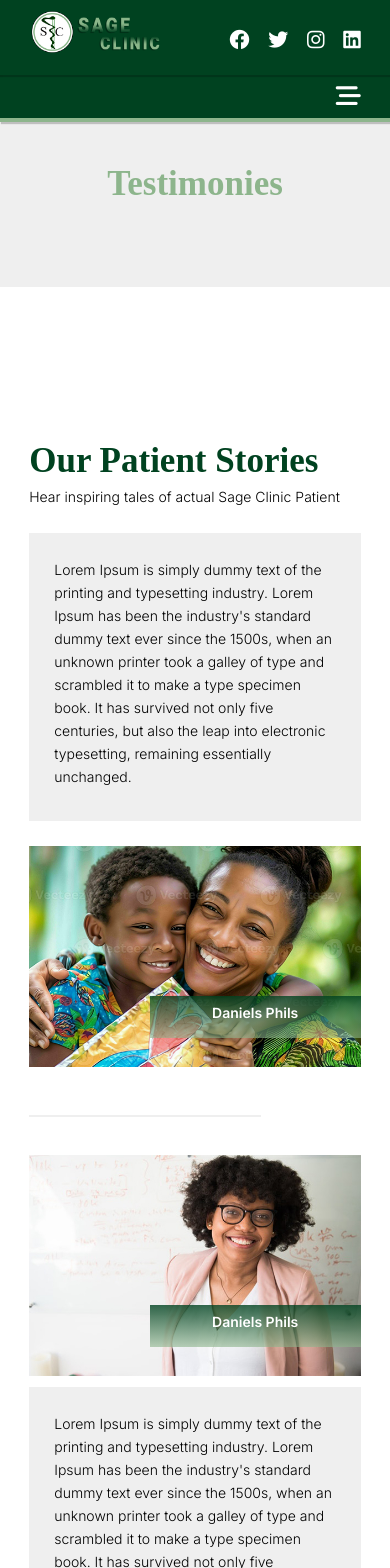
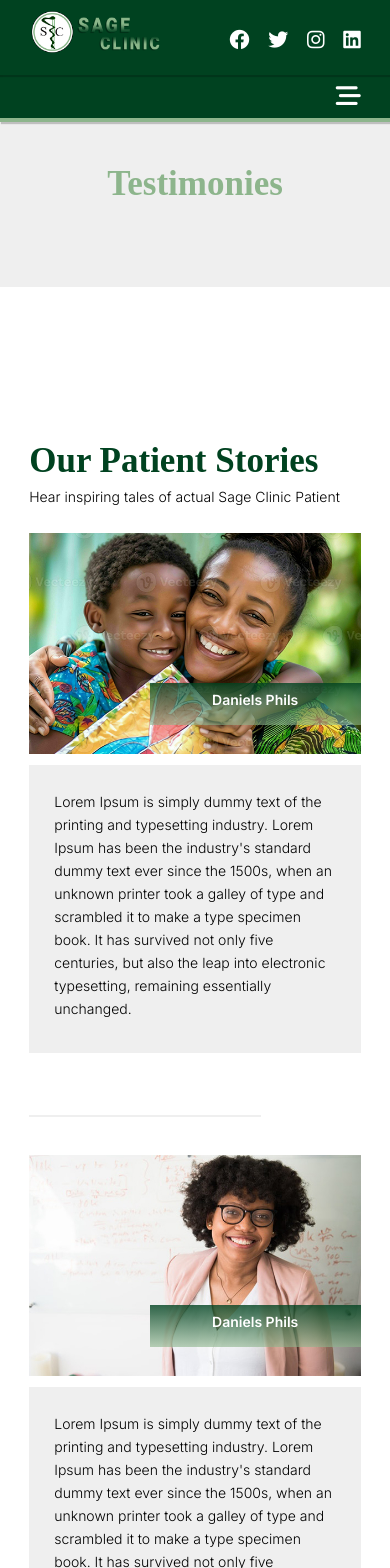
Before and after one commit to blackpopex/Sage-Clinic, a React (Create React App) app: page /Testimonies in a window 390 px wide. Shown: the top 1568 px of the page. Built offline with nearby package versions, Linux system fonts and the light colour scheme.

Commit message:
added column-rever for testimonies page and altered the CSS class for mobile devices

```diff
--- a/src/components/pages/Testimonies.css
+++ b/src/components/pages/Testimonies.css
@@ -5,6 +5,9 @@
 .testifiers {
   margin-top: 1em;
   margin-bottom: 1em;
+}
+.testifiers .colum-reverse {
+  flex-direction: column-reverse;
 }
 .testifiers {
   margin-top: 1em;
@@ -35,6 +38,9 @@
   }
   .testifiers .row {
     flex-direction: column;
+  }
+  .testifiers .colum-reverse {
+    flex-direction: column-reverse;
   }
   .testifiers .row .col-70 {
     width: 100%;
--- a/src/components/pages/Testimonies.js
+++ b/src/components/pages/Testimonies.js
@@ -19,7 +19,7 @@
               <Paragraph ptext="Hear inspiring tales of actual Sage Clinic Patient" />
             </div>
             <div className="testifiers">
-              <div className="row flex">
+              <div className="row flex colum-reverse">
                 <div className="col-70">
                   <TestifierComment ptext="Lorem Ipsum is simply dummy text of the printing and typesetting industry. Lorem Ipsum has been the industry's standard dummy text ever since the 1500s, when an unknown printer took a galley of type and scrambled it to make a type specimen book. It has survived not only five centuries, but also the leap into electronic typesetting, remaining essentially unchanged. " />
                 </div>
@@ -43,7 +43,7 @@
                 </div>
               </div>
               <div className="faint-border-line from-right"></div>
-              <div className="row flex">
+              <div className="row flex colum-reverse">
                 <div className="col-70">
                   <TestifierComment ptext="Lorem Ipsum is simply dummy text of the printing and typesetting industry. Lorem Ipsum has been the industry's standard dummy text ever since the 1500s, when an unknown printer took a galley of type and scrambled it to make a type specimen book. It has survived not only five centuries, but also the leap into electronic typesetting, remaining essentially unchanged. " />
                 </div>
```
